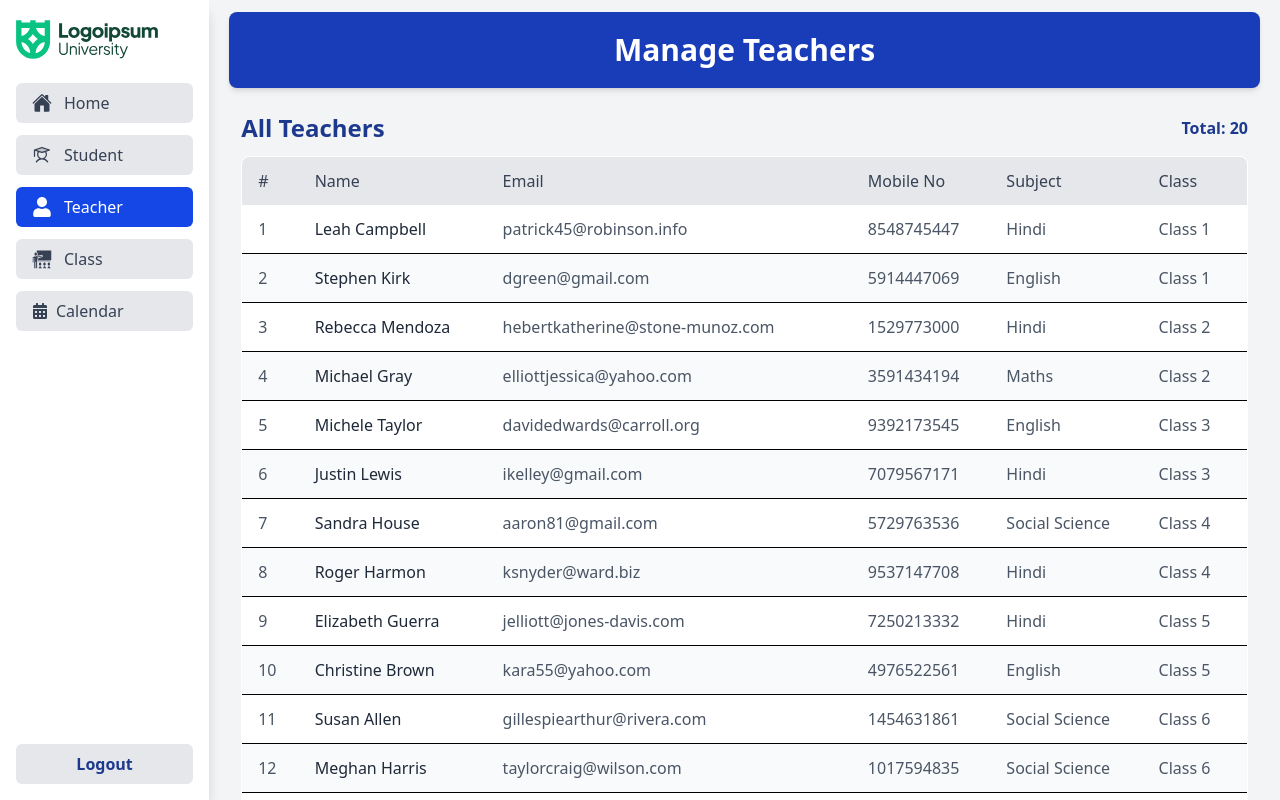
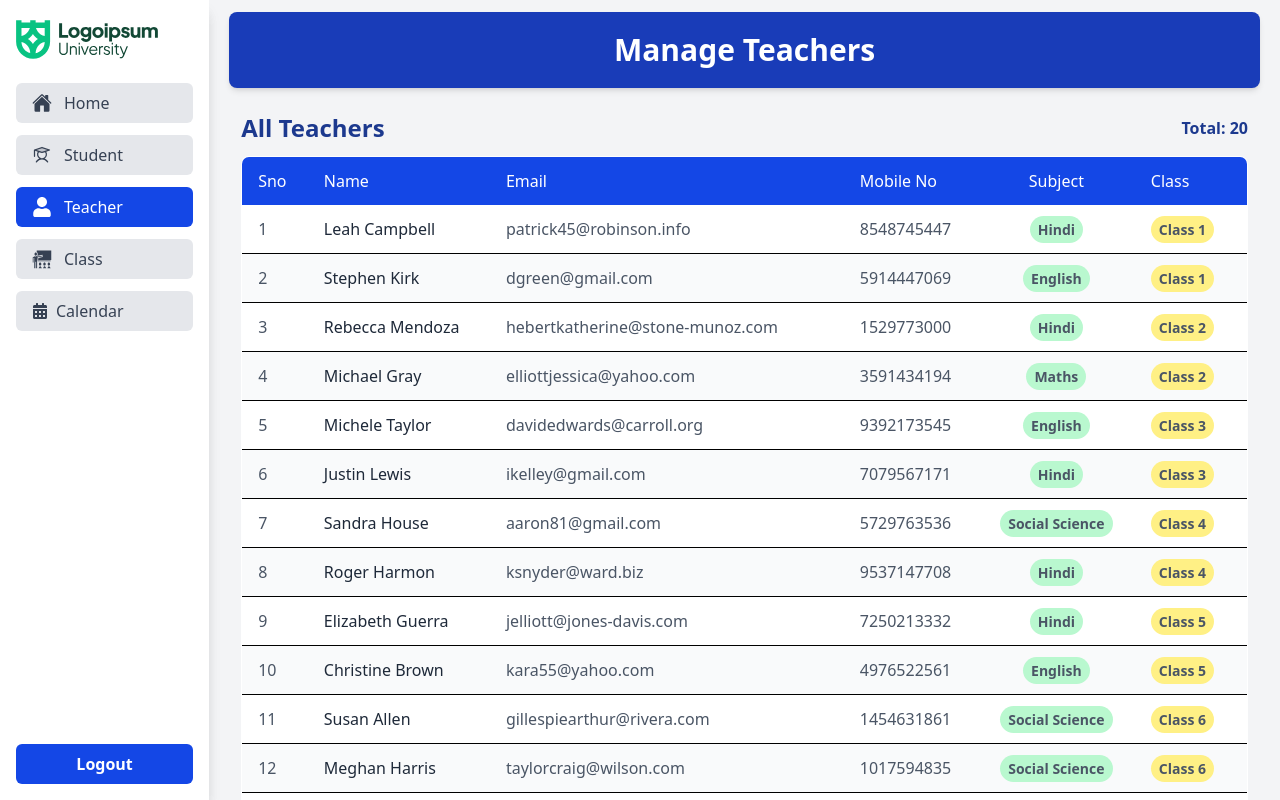
Before and after one commit to Maverick-Services/student-frontend-admin, a React (Vite) app: page /dashboard/teacher in a window 1280 px wide. Built offline with nearby package versions, Linux system fonts and the light colour scheme; sample sign-in values are in the browser's storage.

Commit message:
Styling Update

```diff
--- a/src/components/core/dashboard/Employees.jsx
+++ b/src/components/core/dashboard/Employees.jsx
@@ -61,16 +61,16 @@ const Employees = () => {
             </motion.p>
           ) : (
             <table className="min-w-full bg-white shadow-lg rounded-lg overflow-hidden ">
-              <thead className="bg-gray-200">
+              <thead className="bg-blue-700 text-white">
                 <tr>
-                <th className="py-3 px-4 text-left font-medium text-gray-700">#</th>
-                <th className="py-3 px-4 text-left font-medium text-gray-700">Name</th>
-                  <th className="py-3 px-4 text-left font-medium text-gray-700">Class</th>
-                  <th className="py-3 px-4 text-left font-medium text-gray-700">Father's Name</th>
-                  <th className="py-3 px-4 text-left font-medium text-gray-700">Mother's Name</th>
-                  <th className="py-3 px-4 text-left font-medium text-gray-700">Email</th>
-                  <th className="py-3 px-4 text-left font-medium text-gray-700">Mobile No</th>
-                  <th className="py-3 px-4 text-left font-medium text-gray-700">Route</th>
+                <th className="py-3 px-4 text-left font-medium ">Sno</th>
+                <th className="py-3 px-4 text-left font-medium">Name</th>
+                  <th className="py-3 pl-2 pr-6 text-left font-medium">Class</th>
+                  <th className="py-3 px-4 text-left font-medium">Father's Name</th>
+                  <th className="py-3 px-4 text-left font-medium">Mother's Name</th>
+                  <th className="py-3 px-4 text-left font-medium">Email</th>
+                  <th className="py-3 px-4 text-left font-medium">Mobile No</th>
+                  <th className="py-3 px-4 text-left font-medium">Route</th>
                 </tr>
               </thead>
               <tbody>
@@ -87,8 +87,8 @@ const Employees = () => {
                         {employee?.name}
                       </Link>
                     </td>
-                    <td className="py-3 px-4 text-gray-600">
-                      {getClass(employee?.class)?.class_name}
+                    <td className="py-2  text-gray-600">
+                      <span className="p-2 py-1 text-sm font-semibold rounded-full bg-yellow-200">{getClass(employee?.class)?.class_name}</span>
                     </td>
                     <td className="py-3 px-4 text-gray-600">{employee?.fatherName}</td>
                     <td className="py-3 px-4 text-gray-600">{employee?.motherName}</td>
--- a/src/components/core/dashboard/Sidebar.jsx
+++ b/src/components/core/dashboard/Sidebar.jsx
@@ -70,7 +70,7 @@ export const Sidebar = ({ isOpen, setIsSidebarOpen, setShowCalender }) => {
       </div>
       <button
         onClick={() => logout(navigate, setAdmin, setToken)}
-        className="bg-gray-200 text-[#1C398E] font-semibold px-4 py-2 rounded-md hover:bg-gray-300 transition cursor-pointer"
+        className="bg-blue-700 text-white font-semibold px-4 py-2 rounded-md hover:bg-gray-300 hover:text-[#1C398E] transition cursor-pointer"
       >
         Logout
       </button>
--- a/src/components/core/dashboard/Teachers.jsx
+++ b/src/components/core/dashboard/Teachers.jsx
@@ -54,14 +54,14 @@ const Teachers = () => {
             </motion.p>
           ) : (
             <table className="min-w-full bg-white shadow-md border rounded-lg overflow-hidden">
-              <thead className="bg-gray-200">
+              <thead className="bg-blue-700 text-white">
                 <tr>
-                  <th className="py-3 px-4 text-left font-medium text-gray-700">#</th>
-                  <th className="py-3 px-4 text-left font-medium text-gray-700">Name</th>
-                  <th className="py-3 px-4 text-left font-medium text-gray-700">Email</th>
-                  <th className="py-3 px-4 text-left font-medium text-gray-700">Mobile No</th>
-                  <th className="py-3 px-4 text-left font-medium text-gray-700">Subject</th>
-                  <th className="py-3 px-4 text-left font-medium text-gray-700">Class</th>
+                  <th className="py-3 px-4 text-left font-medium">Sno</th>
+                  <th className="py-3 px-4 text-left font-medium">Name</th>
+                  <th className="py-3 px-4 text-left font-medium">Email</th>
+                  <th className="py-3 px-4 text-left font-medium">Mobile No</th>
+                  <th className="py-3 px-4 font-medium text-center">Subject</th>
+                  <th className="py-3 px-4 text-left font-medium">Class</th>
                 </tr>
               </thead>
               <tbody>
@@ -80,8 +80,17 @@ const Teachers = () => {
                     </td>
                     <td className="py-3 px-4 text-gray-600">{teacher?.email}</td>
                     <td className="py-3 px-4 text-gray-600">{teacher?.phoneNumber}</td>
-                    <td className="py-3 px-4 text-gray-600">{teacher?.subject}</td>
-                    <td className="py-3 px-4 text-gray-600">{getClass(teacher?.class)?.class_name}</td>
+                    <td className="py-3 px-4 text-gray-600 text-center">
+                    <span className="p-2 py-1 text-sm font-semibold rounded-full bg-green-200">
+                        {teacher?.subject}
+                        {/* {getClass(teacher?.class)?.class_name} */}
+                      </span>
+                    </td>
+                    <td className="py-3 px-4 text-gray-600">
+                      <span className="p-2 py-1 text-sm font-semibold rounded-full bg-yellow-200">
+                        {getClass(teacher?.class)?.class_name}
+                      </span>
+                    </td>
                   </motion.tr>
                 ))}
               </tbody>
```
